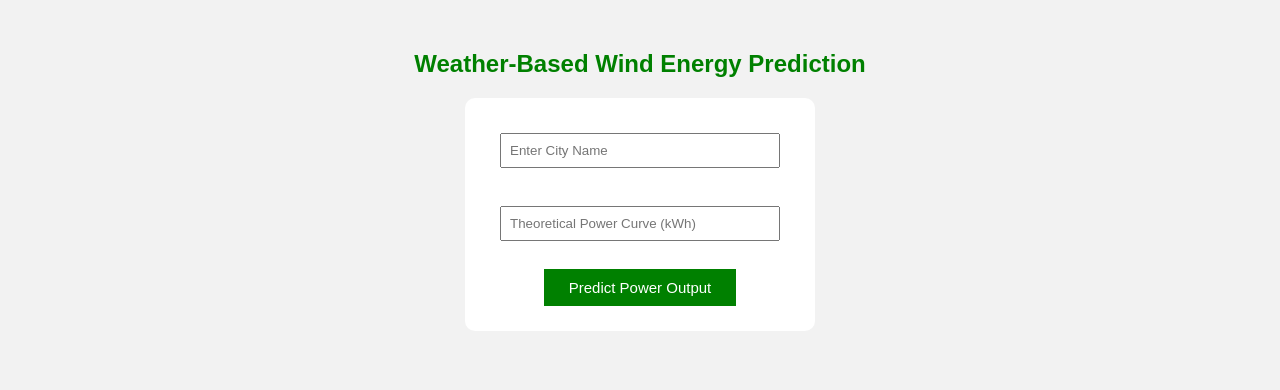
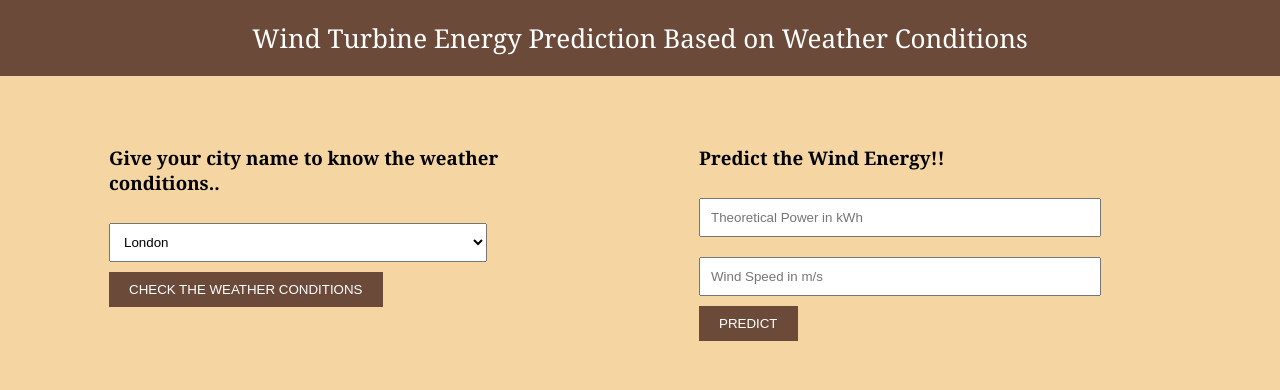
Before and after one commit to LakshmiJahnaviBommareddy/WindEnergyPrediction, a Flask app: page / in a window 1280 px wide. Shown: the top 390 px of the page. Run offline with Flask 3, Linux system fonts and the light colour scheme; parts of the project's set-up code (start-up, migrations or seed data) failed here and were passed over.

Commit message:
Add files via upload

```diff
--- a/templates/index.html
+++ b/templates/index.html
@@ -4,58 +4,99 @@
     <title>Wind Energy Prediction</title>
     <style>
         body {
-            font-family: Arial, sans-serif;
-            background-color: #f2f2f2;
+            margin: 0;
+            font-family: Georgia, serif;
+            background-color: #f5d6a2;
+        }
+        header {
+            background-color: #6b4a3a;
+            color: white;
+            padding: 20px;
             text-align: center;
-            margin-top: 50px;
+            font-size: 26px;
         }
-        form {
-            background: white;
-            padding: 25px;
-            display: inline-block;
-            border-radius: 10px;
+        .container {
+            display: flex;
+            justify-content: space-around;
+            padding: 50px;
         }
-        input {
-            margin: 10px;
-            padding: 8px;
-            width: 260px;
+        .box {
+            width: 40%;
+        }
+        select, input {
+            width: 80%;
+            padding: 10px;
+            margin: 10px 0;
         }
         button {
-            padding: 10px 25px;
-            background-color: green;
+            padding: 10px 20px;
+            background-color: #6b4a3a;
             color: white;
             border: none;
             cursor: pointer;
-            font-size: 15px;
         }
-        h2 {
-            color: green;
+        .result {
+            margin-top: 20px;
         }
     </style>
 </head>
 <body>
 
-    <h2>Weather-Based Wind Energy Prediction</h2>
+<header>
+    Wind Turbine Energy Prediction Based on Weather Conditions
+</header>
 
-    <form action="/predict" method="post">
-        <input type="text" name="city" placeholder="Enter City Name" required><br><br>
-        <input type="number" step="any" name="theoretical_power" placeholder="Theoretical Power Curve (kWh)" required><br><br>
-        <button type="submit">Predict Power Output</button>
-    </form>
+<div class="container">
 
-    <br>
+    <!-- LEFT SIDE -->
+    <div class="box">
+        <h3>Give your city name to know the weather conditions..</h3>
 
-    {% if prediction %}
-        <h3>Prediction Result</h3>
-        <p><strong>City:</strong> {{ city }}</p>
-        <p><strong>Wind Speed:</strong> {{ wind_speed }} m/s</p>
-        <p><strong>Wind Direction:</strong> {{ wind_direction }}°</p>
-        <p><strong>Predicted Power Output:</strong> {{ prediction | round(2) }} kW</p>
-    {% endif %}
+        <form method="POST">
+            <select name="city" required>
+                <option value="London" {% if city == "London" %}selected{% endif %}>London</option>
+                <option value="Mumbai" {% if city == "Mumbai" %}selected{% endif %}>Mumbai</option>
+                <option value="Delhi" {% if city == "Delhi" %}selected{% endif %}>Delhi</option>
+                <option value="Chennai" {% if city == "Chennai" %}selected{% endif %}>Chennai</option>
+                <option value="Andhra Pradesh" {% if city == "Andhra Pradesh" %}selected{% endif %}>Andhra Pradesh</option>
+                <option value="Hyderabad" {% if city == "Hyderabad" %}selected{% endif %}>Hyderabad</option>
+                <option value="Tamil Nadu" {% if city == "Tamil Nadu" %}selected{% endif %}>Tamil Nadu</option>
+            </select>
 
-    {% if error %}
-        <p style="color:red;">{{ error }}</p>
-    {% endif %}
+            <br>
+            <button name="check_weather">CHECK THE WEATHER CONDITIONS</button>
+        </form>
+
+        {% if weather and weather != "error" %}
+        <div class="result">
+            <h4>The weather conditions of the city are</h4>
+            <p>Temperature : {{ weather.temp }} °C</p>
+            <p>Humidity : {{ weather.humidity }} %</p>
+            <p>Pressure : {{ weather.pressure }} hPa</p>
+            <p>Wind Speed : {{ weather.wind }} m/s</p>
+        </div>
+        {% endif %}
+    </div>
+
+    <!-- RIGHT SIDE -->
+    <div class="box">
+        <h3>Predict the Wind Energy!!</h3>
+
+        <form method="POST">
+            <input type="number" name="power" placeholder="Theoretical Power in kWh" required>
+            <input type="number" step="0.1" name="wind_speed" placeholder="Wind Speed in m/s" required>
+            <br>
+            <button name="predict_energy">PREDICT</button>
+        </form>
+
+        {% if prediction %}
+        <div class="result">
+            <h4>Predicted Wind Energy: {{ prediction }} kWh</h4>
+        </div>
+        {% endif %}
+    </div>
+
+</div>
 
 </body>
 </html>
```
